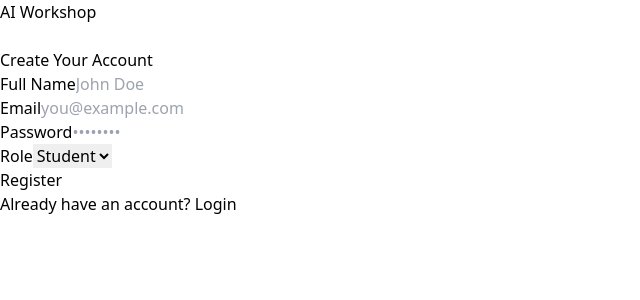
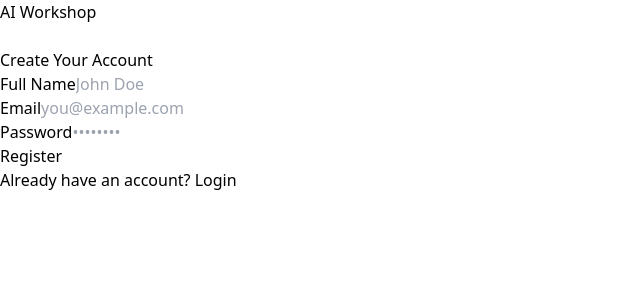
Before and after one commit to sakethdamerla/WorkshopWebsite, a React (Vite) app in the folder frontend/: page /register/1 in a window 1280 px wide. Shown: the top 300 px of the page, without its empty margins (0-640 px from the left). Built offline with nearby package versions, Linux system fonts and the light colour scheme.

Commit message:
admin login

```diff
--- a/frontend/src/pages/Register.jsx
+++ b/frontend/src/pages/Register.jsx
@@ -6,7 +6,6 @@ export default function Register() {
   const [name, setName] = useState("");
   const [email, setEmail] = useState("");
   const [password, setPassword] = useState("");
-  const [role, setRole] = useState("student");
   const [error, setError] = useState("");
   const navigate = useNavigate();
 
@@ -17,6 +16,7 @@ export default function Register() {
   const handleRegister = async (e) => {
     e.preventDefault();
     setError("");
+    const role = "student"; // Always register as a student
 
     try {
       const response = await fetch(`${import.meta.env.VITE_API_BASE_URL}/api/auth/register`, {
@@ -88,18 +88,6 @@ export default function Register() {
             />
           </div>
 
-          <div>
-            <label className="text-sm font-medium text-gray-600">Role</label>
-            <select
-              value={role}
-              onChange={(e) => setRole(e.target.value)}
-              className="w-full p-2 border rounded-lg focus:ring-2 focus:ring-blue-500 focus:border-transparent"
-            >
-              <option value="student">Student</option>
-              <option value="admin">Admin</option>
-            </select>
-          </div>
-
           {error && <p className="text-red-500 text-sm text-center">{error}</p>}
 
           <button className="w-full bg-gradient-to-r from-blue-500 to-purple-600 text-white py-2 rounded-lg font-semibold hover:from-blue-600 hover:to-purple-700 transition-all duration-300">
--- a/frontend/src/pages/StudentDashboard.jsx
+++ b/frontend/src/pages/StudentDashboard.jsx
@@ -50,7 +50,7 @@ export default function StudentDashboard() {
       }
     } catch (error) {
       console.error("Error registering for workshop:", error);
-      alert("Failed to register for workshop.");
+      alert("You are registred for this Workshop.");
     }
   };
 
```
Also changed, not shown: 2 other files (tests, documents, lock files or other folders).
